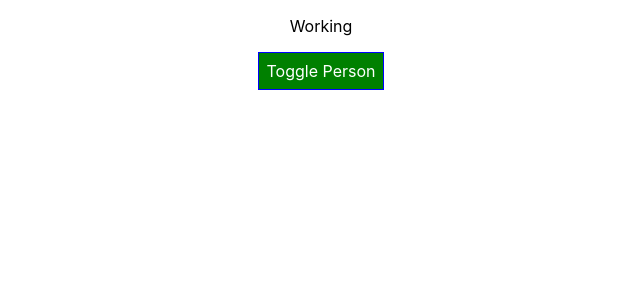
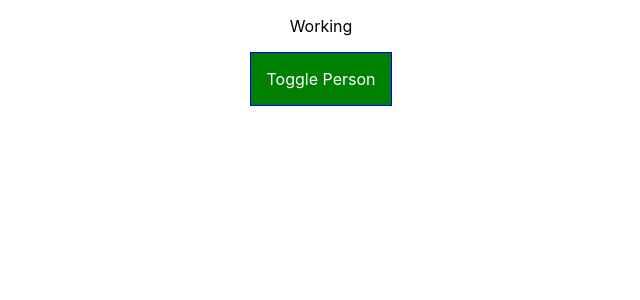
Before and after one commit to mdNazmulHasan/ReactDemoStarter, a React app: page / in a window 1280 px wide. Shown: the top 300 px of the page, without its empty margins (319-959 px from the left). Built offline with nearby package versions, Linux system fonts and the light colour scheme.

Commit message:
adding pseudu selectors

```diff
--- a/src/App.js
+++ b/src/App.js
@@ -54,22 +54,9 @@
   };
 
   render() {
-    const style = {
-      backgroundColor: "green",
-      color: "white",
-      font: "inherit",
-      border: "1px solid blue",
-      padding: "8px",
-      cursor: "pointer"
-    };
     let personView = null;
+    let btnClass = "";
     if (this.state.showPersons) {
-      style.backgroundColor = "red";
-      style[":hover"] = {
-        backgroundColor: "lightred",
-        color: "black"
-      };
-
       personView = this.state.persons.map((person, index) => (
         <Person
           click={this.deletePersonHandler.bind(this, index)}
@@ -81,6 +68,7 @@
           key={person.id}
         />
       ));
+      btnClass = styles.Red;
     }
     let assignedClasses = [];
     if (this.state.persons.length <= 2) {
@@ -92,7 +80,10 @@
     return (
       <div className={styles.App}>
         <p className={assignedClasses.join(" ")}>Working</p>
-        <button onClick={this.togglePersonHandler.bind(this)} style={style}>
+        <button
+          onClick={this.togglePersonHandler.bind(this)}
+          className={btnClass}
+        >
           Toggle Person
         </button>
         {personView}
--- a/src/App.module.css
+++ b/src/App.module.css
@@ -7,3 +7,22 @@
 .bold {
   font-weight: bold;
 }
+.App button {
+  border: 1px solid blue;
+  padding: 16px;
+  background-color: green;
+  font: inherit;
+  color: white;
+  cursor: pointer;
+}
+.App button:hover {
+  background-color: lightgreen;
+  color: black;
+}
+.App button.Red {
+  background-color: red;
+}
+.App button.Red:hover {
+  background-color: salmon;
+  color: black;
+}
```
